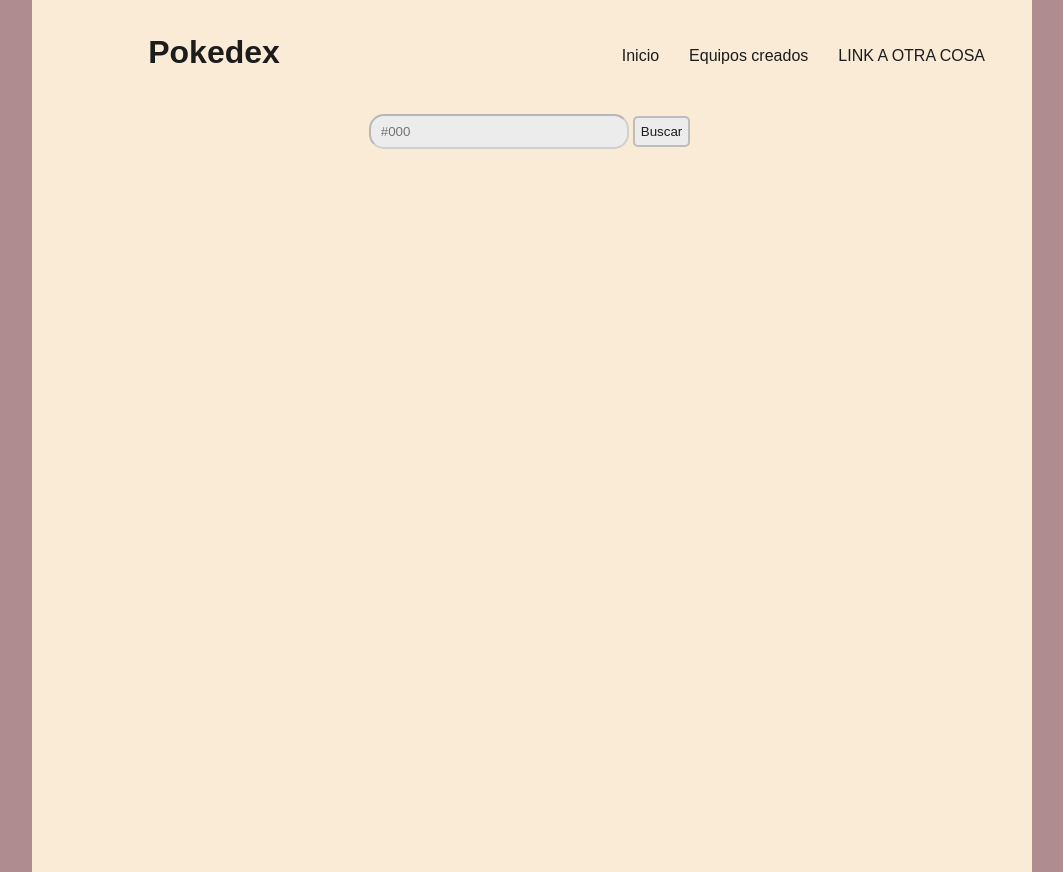
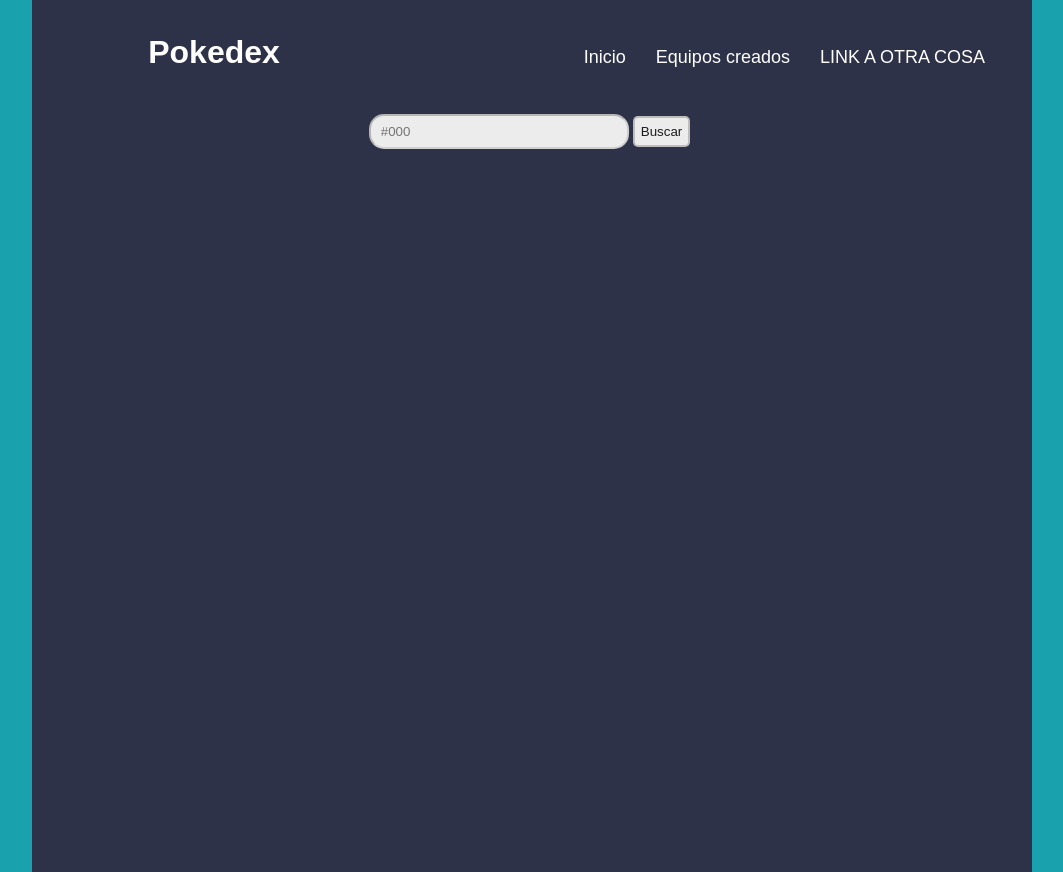
Before and after one commit to leop3z/TP1---Pokedex-, a plain HTML site: page templates/index.html in a window 1280 px wide. Shown: the whole page, without its empty margins (108-1171 px from the left). Drawn offline with Linux system fonts and the light colour scheme; files that its build step writes are made by us from their sources; no server answers; files whose address does not match are found by name.

Commit message:
Cambio de color de la pagina principal

```diff
--- a/static/css/styles.css
+++ b/static/css/styles.css
@@ -1,5 +1,16 @@
+:root {
+    --black: #1c1c1c;
+    --gray: #ececec;
+    --white: #f7f7f7;
+    --shadow: rgba(0, 0, 0, 0.25);
+    --dark-cyan: hsl(185, 75%, 39%);
+    --very-dark-desaturated_blue: hsl(229, 23%, 23%);
+    --dark-grayish-blue: hsl(227, 10%, 46%);
+    --dark-gray: hsl(0, 0%, 59%);
+}
+
 body{
-    background-color: rgba(121, 63, 70, 0.596);
+    background-color: var(--dark-cyan);
     width: 100%;
     height: 100%;
     margin: 0;
@@ -7,7 +18,7 @@
 }
 
 header{
-    background-color: antiquewhite;
+    background-color: var(--very-dark-desaturated_blue);
     width: 100%;
     height: 100%;
     display: flex;
@@ -24,21 +35,27 @@
     width: 300px;
     text-align: center;
     box-sizing: border-box;
+    color: white;
+
 }
 
 .other-pages{
     height: 40px;
+
 }
 
 .links{
     box-sizing: content-box;
     display: flex;
     list-style: none;
+
 }
 
 .page{
     padding: 10px;
     margin: 5px;
+    font-size: 18px;
+
 }
 .page:hover{
     transform: scale(1.1);
@@ -47,6 +64,8 @@
 a{
     text-decoration: none;
     font-family: sans-serif;
+    color: white;
+
 }
 
 
@@ -67,12 +86,7 @@
 
 /* Cards */
 /* 1.0rem == 1.0em == 16px */
-:root {
-    --black: #1c1c1c;
-    --gray: #ececec;
-    --white: #f7f7f7;
-    --shadow: rgba(0, 0, 0, 0.25);
-}
+
 
 * {
     margin: 0;
@@ -93,7 +107,7 @@
     max-width: 1000px;
     margin: 0 auto;
     min-height: 100vh;
-    background-color: antiquewhite;
+    background-color: var(--very-dark-desaturated_blue)
 }
 
 .list_pokemons {
```
